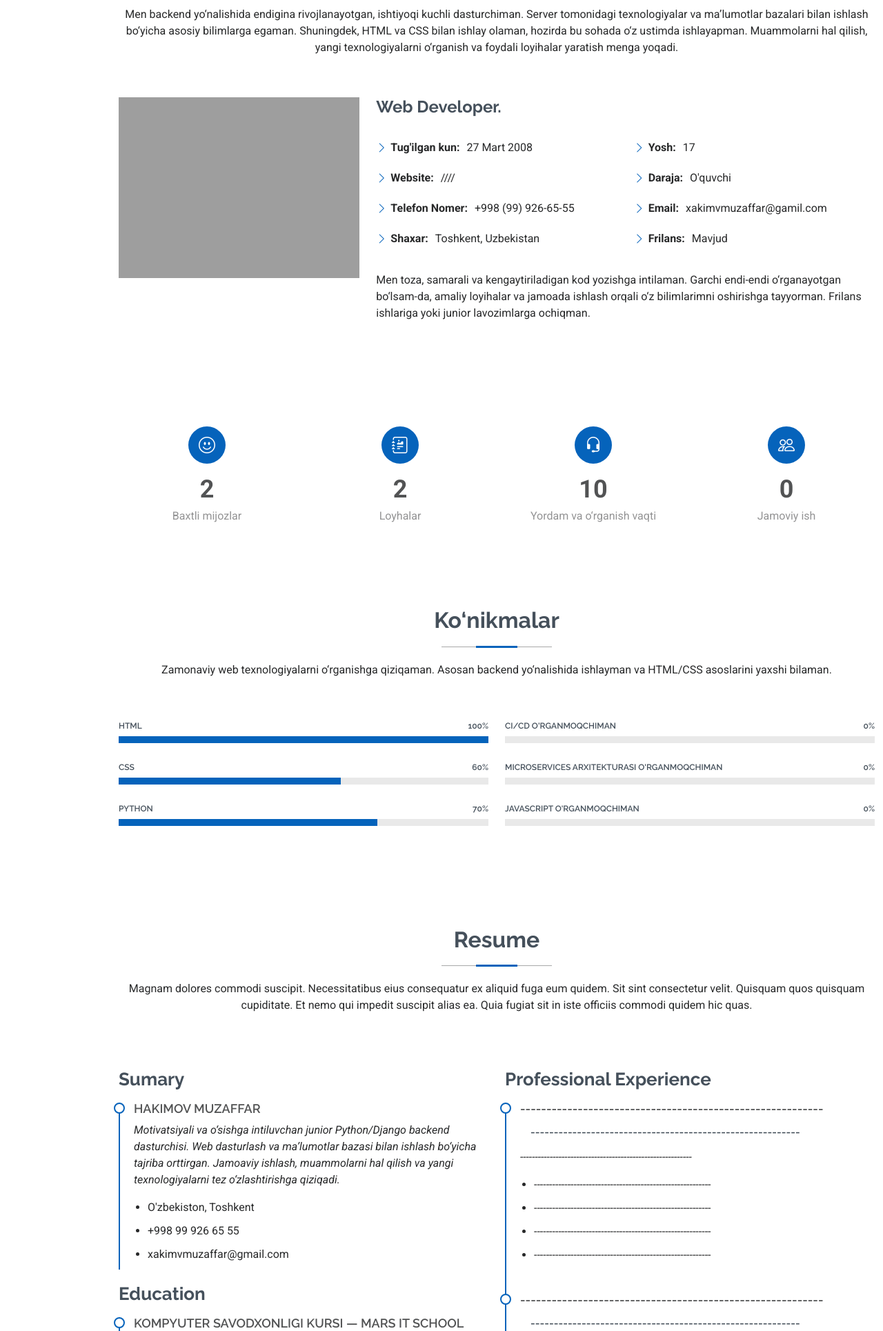
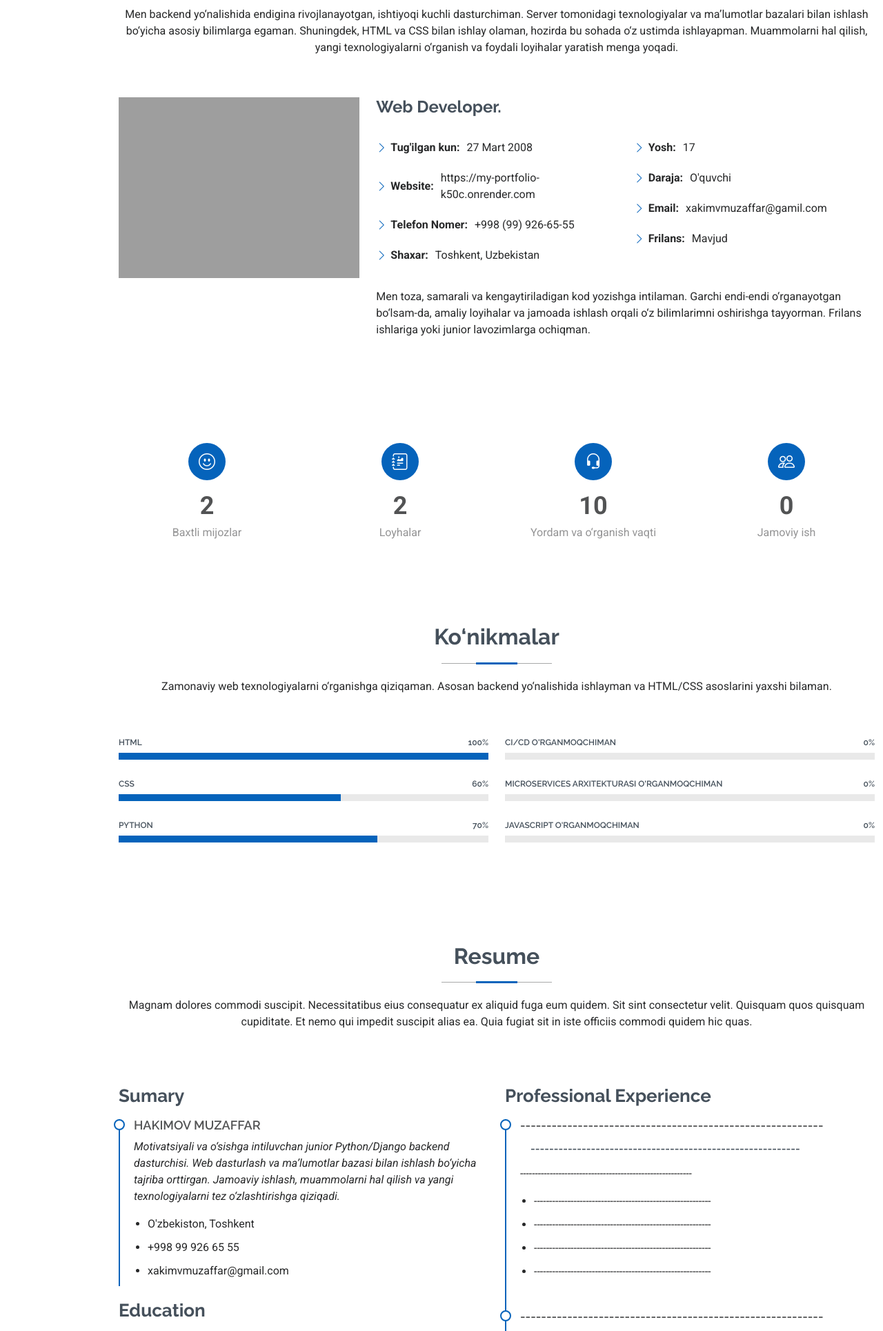
Before and after one commit to HakimovMuzaffar/My-portfolio, a Django app: page / in a window 1280 px wide. Shown: the part 929-2858 px from the top of the page at 69% size. Run offline with Django 4.2, Linux system fonts and the light colour scheme; data comes from the database, SQL or seed files in the repository; some libraries are stand-ins or nearby versions; grey boxes are pictures that could not be loaded.

Commit message:
Update projects.html

```diff
--- a/blog/templates/store/projects.html
+++ b/blog/templates/store/projects.html
@@ -88,7 +88,7 @@
                                 <li><i class="bi bi-chevron-right"></i> <strong>Tug'ilgan kun:</strong>
                                     <span>27 Mart 2008</span></li>
                                 <li><i class="bi bi-chevron-right"></i> <strong>Website:</strong>
-                                    <span>////</span></li>
+                                    <span>https://my-portfolio-k50c.onrender.com</span></span></li>
                                 <li><i class="bi bi-chevron-right"></i> <strong>Telefon Nomer:</strong>
                                     <span>+998 (99) 926-65-55</span></li>
                                 <li><i class="bi bi-chevron-right"></i> <strong>Shaxar:</strong>
```
